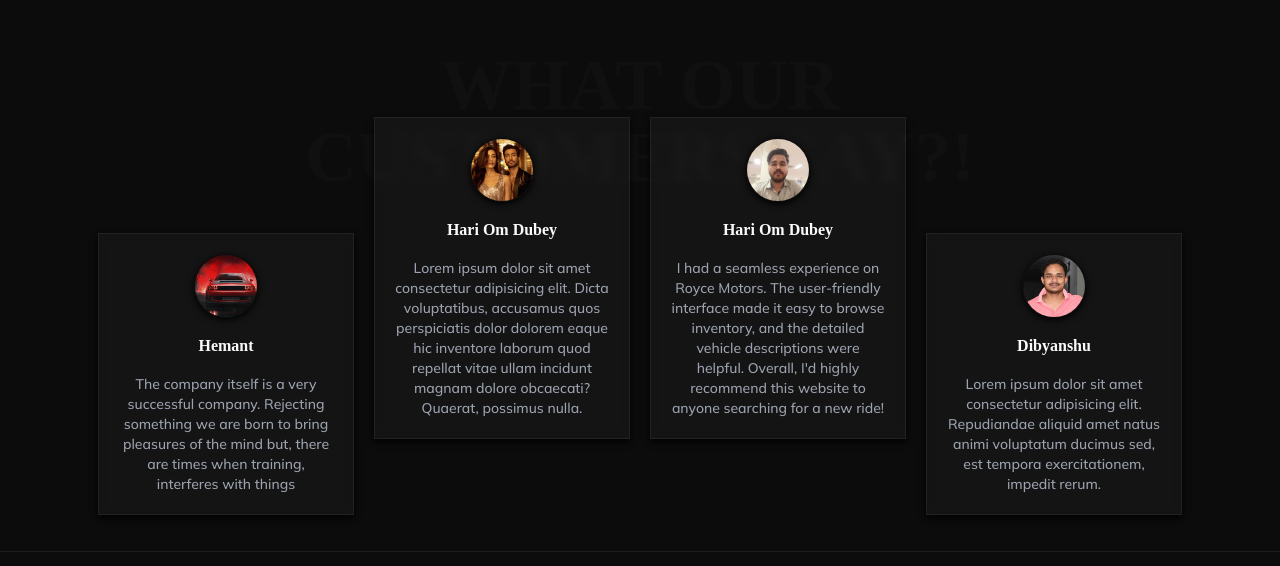
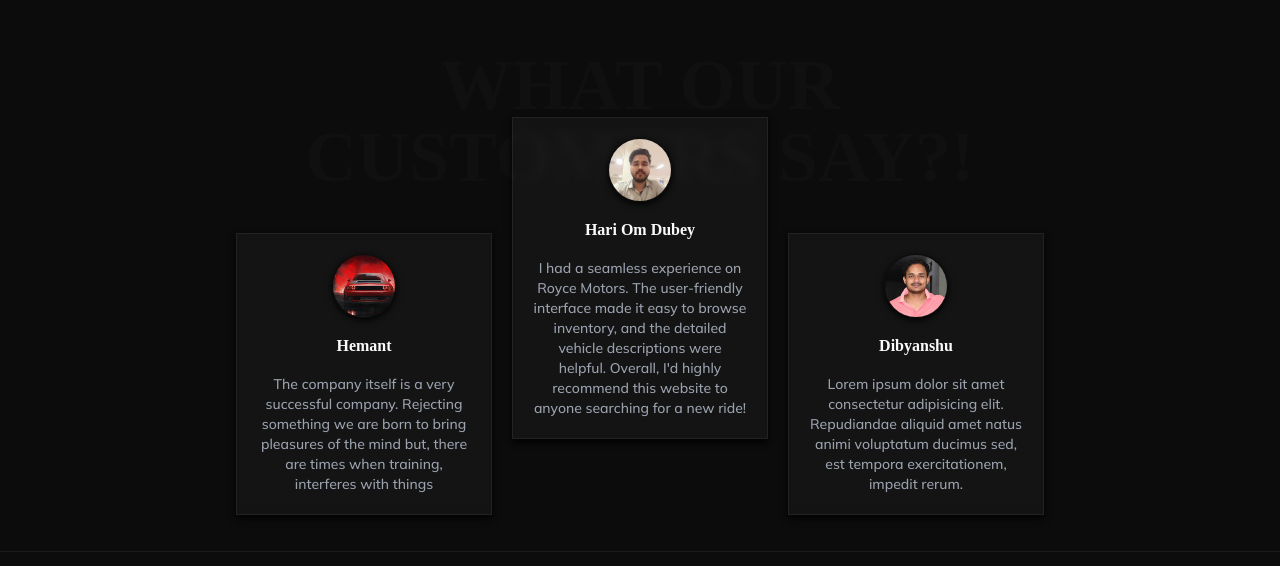
Before and after one commit to ayushsingh1524/Roycemotors, a website: page index.html in a window 1280 px wide. Shown: the part 4875-5441 px from the top of the page. Drawn offline with Linux system fonts and the light colour scheme; files whose address does not match are found by name; a web font is replaced by a local one.

Commit message:
index.html

```diff
--- a/index.html
+++ b/index.html
@@ -374,11 +374,11 @@
                 <h5 class="text-light text-base text-center font-semibold">Hemant</h5>
                 <p class="text-grey text-sm text-center font-medium">The company itself is a very successful company. Rejecting something we are born to bring pleasures of the mind but, there are times when training, interferes with things</p>
             </div>
-            <div class="review w-64 flex flex-col gap-4 items-center justify-center p-5">
+<!--             <div class="review w-64 flex flex-col gap-4 items-center justify-center p-5">
                 <img src="images/car2.jpeg" class="w-16 rounded-full object-cover h-16">
                 <h5 class="text-light text-base text-center font-semibold">Hari Om Dubey</h5>
                 <p class="text-grey text-sm text-center font-medium">Lorem ipsum dolor sit amet consectetur adipisicing elit. Dicta voluptatibus, accusamus quos perspiciatis dolor dolorem eaque hic inventore laborum quod repellat vitae ullam incidunt magnam dolore obcaecati? Quaerat, possimus nulla.</p>
-            </div>
+            </div> -->
             <div class="review w-64 flex flex-col gap-4 items-center justify-center p-5">
                 <img src="images/hariali.jpeg" class="w-16 rounded-full object-cover h-16">
                 <h5 class="text-light text-base text-center font-semibold">Hari Om Dubey</h5>
```
